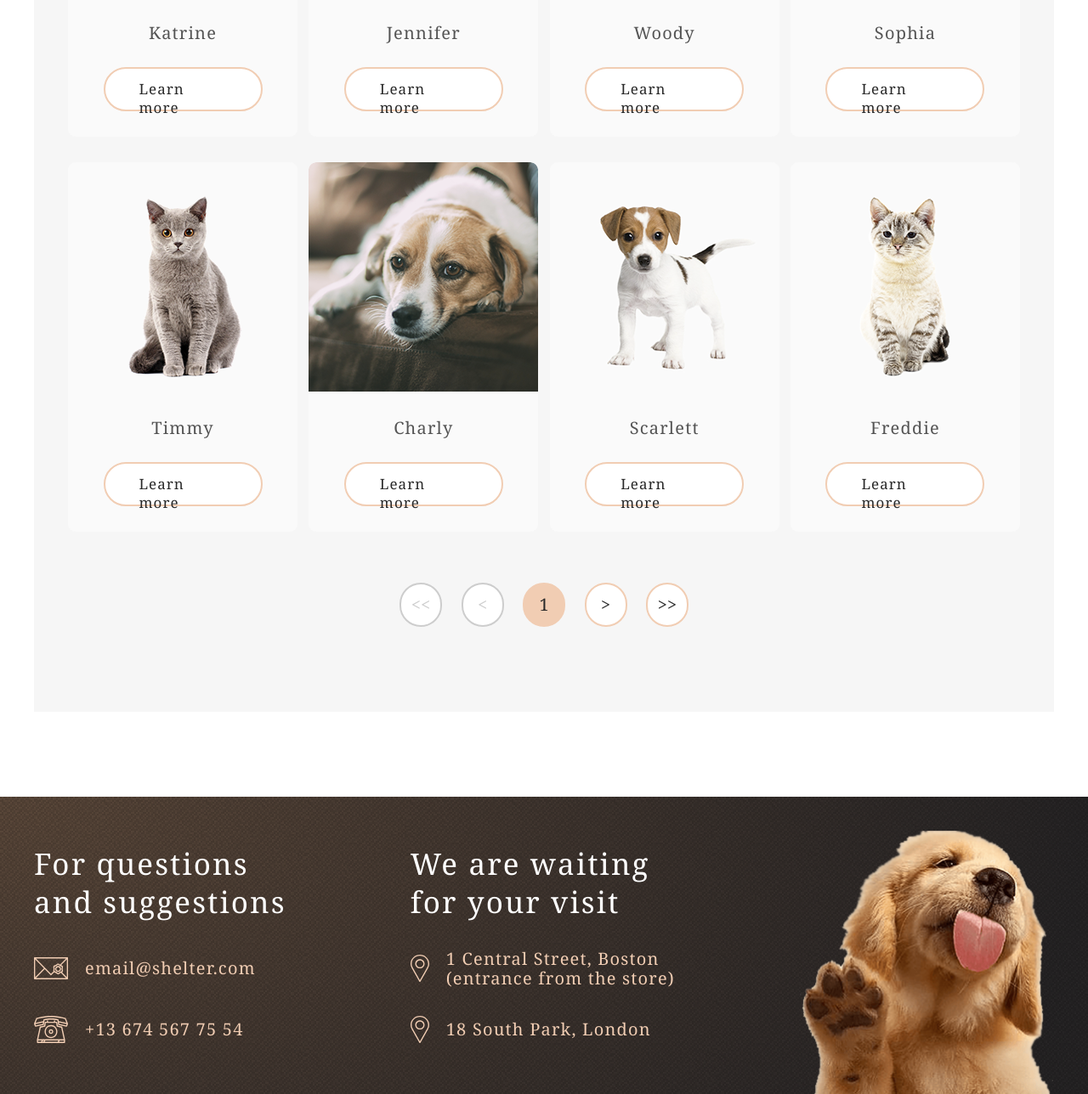
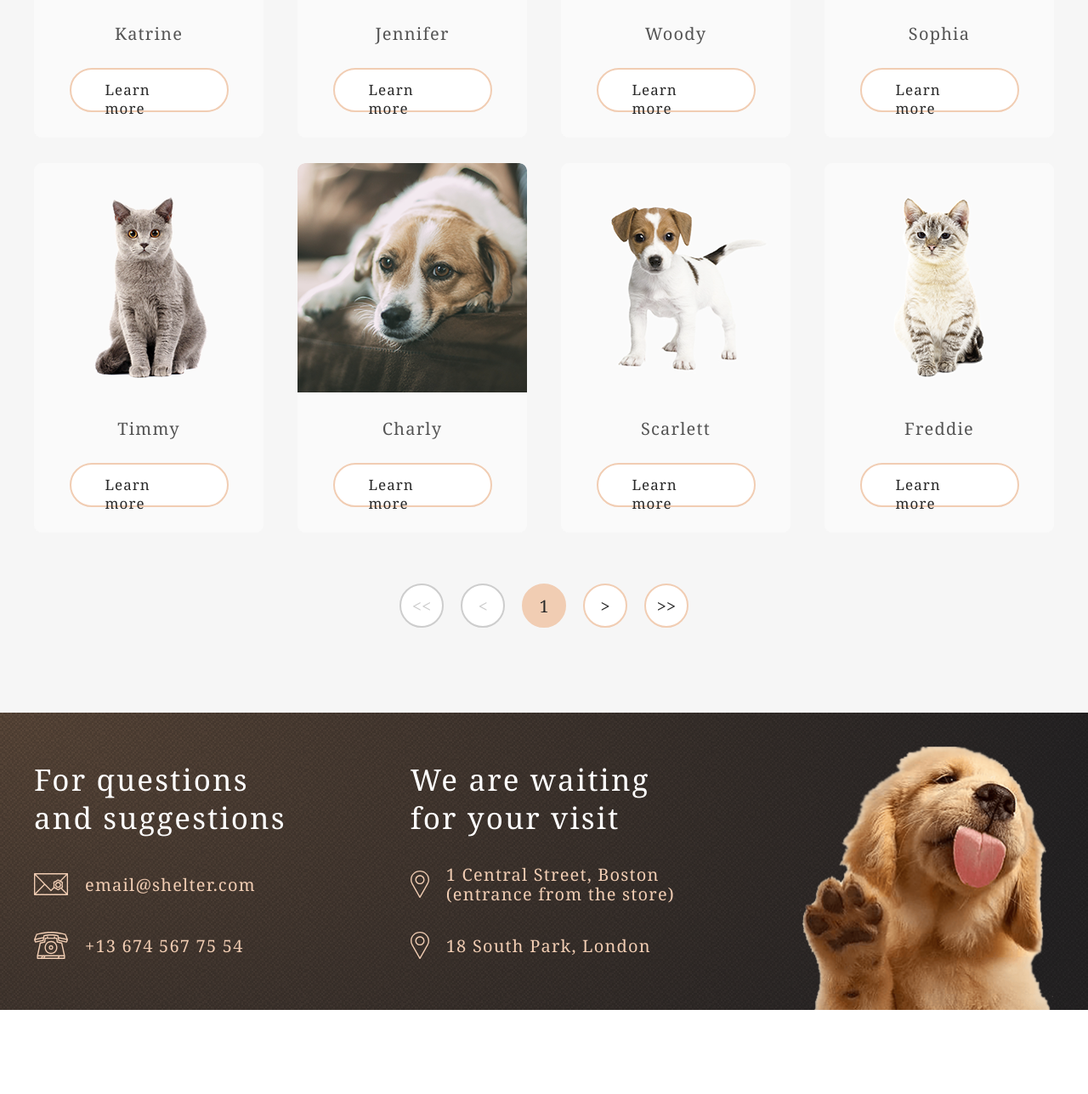
Before and after one commit to olgaSimankova/shelter, a website: page shelter/pages/pets/index.html in a window 1280 px wide. Shown: the part 624-1912 px from the top of the page at 85% size. After the commit the page ends 1813 px from the top, so only its background shows below. Drawn offline with Linux system fonts and the light colour scheme.

Commit message:
feat: adjust styles for pets page

```diff
--- a/shelter/pages/pets/index.html
+++ b/shelter/pages/pets/index.html
@@ -8,8 +8,8 @@
     <link rel="stylesheet" href="style.css">
 </head>
 <body>
+    <div class="main-wrapper">
         <header class="header">
-        <div class="wrapper header__wrapper">
             <a href="../main/index.html" class="logo"><div class="logo__title">Cozy House</div>
                 <div class="logo__subtitle">Shelter for pets in Boston</div></a>
             <nav class="header__navigation">
@@ -20,11 +20,8 @@
                     <li class="navigation__link"><a href="#contacts">Contacts</a></li>
                 </ul>
             </nav>
-        </div>
         </header>
         <section class="pets">
-        <div class="wrapper pets__wrapper">
-            <div class="pets__content">
             <h1 class="pets-title">Our friends who<br>are looking for a house</h1>
             <div class="cards-container">
                 <div class="pets_card">
@@ -75,10 +72,8 @@
                 <button class="button-arrow nav-active">></button>
                 <button class="button-arrow nav-active">>></button>
             </div>
-            </div>
         </section>
         <footer class="footer">
-        <div class="wrapper footer-wrapper">
                 <div class="contacts" id="contacts">
                     <h2 class="section-title">For questions<br> and suggestions</h2>
                     <a href="mailto:email@shelter.com" class="link-ico"><img src="../../assets/icons/mail.svg" alt="mail" class="contacts-ico">
@@ -102,8 +97,8 @@
                 <div class="footer-puppy">
                     <img src="../../assets/images/footer-puppy.png" alt="puppy" class="footer-puppy-img">
                 </div>
+        </footer>
     </div>
-    </footer>
     <script src="../../pages/main/script.js"></script>
 </body>
 </html>
--- a/shelter/pages/pets/sass/base/_buttons.scss
+++ b/shelter/pages/pets/sass/base/_buttons.scss
@@ -31,7 +31,7 @@
 .button-arrow {
     font-size: 20px;
     font-family: Georgia;
-    width: 50px;
+    width: 52px;
     height: 52px;
     border-radius: 100px;
     margin: auto 0;
--- a/shelter/pages/pets/style.scss
+++ b/shelter/pages/pets/style.scss
@@ -17,25 +17,24 @@ html {font-size: 10px;
 body {
     font-size: 1.5rem;
     font-family: Arial, Helvetica, sans-serif;
+}
+
+.main-wrapper {
   max-width: 1280px;
-    margin: 0 auto;
+  display: block;
+  margin: auto;
+  background-color: #fafafa;
 }
 
 .header {
-  position: fixed;
+  position: sticky;
   top: 0;
-  width: 1280px;
-  background-color: #FFFFFF;
-}
-
-.header__wrapper {
-    height: auto;
-    padding: 30px 40px 30px;
+  padding: 30px 40px;
+  background-color: #ffffff;
   display: flex;
+  flex-direction: row;
+  justify-content: space-between;
   align-items: center;
-    justify-content: space-between;
-  }
-
   .logo {
     text-decoration: none;
     height: 60px;
@@ -61,16 +60,20 @@ body {
       text-decoration-color: $color-primary!important;
     }
   }
+}
+
 
 .pets {
-  padding-top: 120px;
-}
-.pets__content {
-    background-color: $color-light-1;
+  padding-top: 80px;
+  padding-right: 40px;
+  padding-left: 40px;
+  padding-bottom: 100px;
+  background: #f6f6f6;
   display: flex;
   flex-direction: column;
+  justify-content: center;
   align-items: center;
-    padding: 80px 40px 100px;
+  gap: 60px;
 
   .pets-title {
       @include font(35px, 130%, 0.06em, Georgia, $color-dark-header);
@@ -79,10 +82,11 @@ body {
 
   .cards-container {
     display: flex;
+    flex-direction: row;
+    justify-content: center;
+    align-items: center;
     flex-wrap: wrap;
-        flex: 1 1 auto;
-        justify-content: space-between;
-        margin: 3.9em 0 2em;
+    gap: 30px 40px;
   }
 }
 
@@ -90,7 +94,6 @@ body {
     height: 435px;
     background-color: $color-light-s;
     padding: 0 0 30px;
-    margin-bottom: 30px;
     border-radius: 9px;
     overflow: hidden;
     & .button {
@@ -110,32 +113,33 @@ body {
   }
 
 .pets__navigation {
-    width: 340px;
   display: flex;
+  flex-direction: row;
   justify-content: space-between;
+  align-items: center;
+  gap: 20px;
+  height: 52px;
 }
 
 .footer {
   background: url('../../assets/images/noise_transparent@2x.png'), radial-gradient(100% 215.42% at 0% 0%, #5B483A 0%, #262425 100%), #211F20;
-  width:auto;
   padding: 40px 40px 0;
-  .footer-wrapper {
-    padding: 40px auto 0;
   display: flex;
+  flex-direction: row;
   justify-content: space-between;
   align-items: flex-end;
-    .section-title {
-      color: #FFFFFF;
-      margin: 0;
-    }
+  flex-wrap: wrap;
   .contacts, .address {
     height: 234px;
-      @include font(20px, 23px, 0.06em, Georgia, $color-primary);
+    @include font(20px, 130%, 0.06em, Georgia, $color-primary);
     display: flex;
     flex-direction: column;
     justify-content: space-between;
     align-items: flex-start;
     margin-bottom: 60px;
+    .section-title{
+        color: #ffffff;
+      }
     .link-ico {
       display: flex;
       flex-direction: row;
@@ -145,8 +149,6 @@ body {
       }
       .link-ico h4 {
         color: $color-primary;
-        margin: 0;
       }
     }
   }
-}
```
Also changed, not shown: shelter/pages/pets/style.css, 1 other file. Lines whose indentation alone changed are shown as unchanged.
